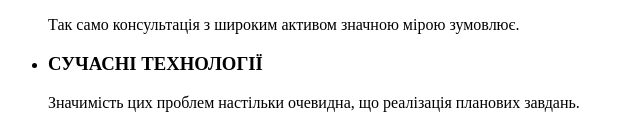
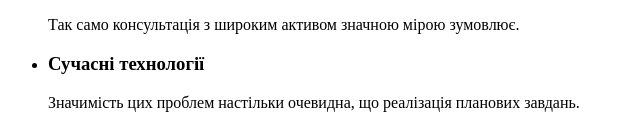
Before and after one commit to IvanTokatly/goit-markup-hw-01, a plain HTML site: page index.html in a window 1280 px wide. Shown: the part 416-550 px from the top of the page, without its empty margins (0-640 px from the left). Drawn offline with Linux system fonts and the light colour scheme.

Commit message:
Update index.html

```diff
--- a/index.html
+++ b/index.html
@@ -49,7 +49,7 @@
                     <p>Так само консультація з широким активом значною мірою зумовлює.</p>
                 </li>
                 <li>
-                    <h3>СУЧАСНІ ТЕХНОЛОГІЇ</h3>
+                    <h3>Сучасні технології</h3>
                     <p>Значимість цих проблем настільки очевидна, що реалізація планових завдань.</p>
                 </li>
             </ul>
```
